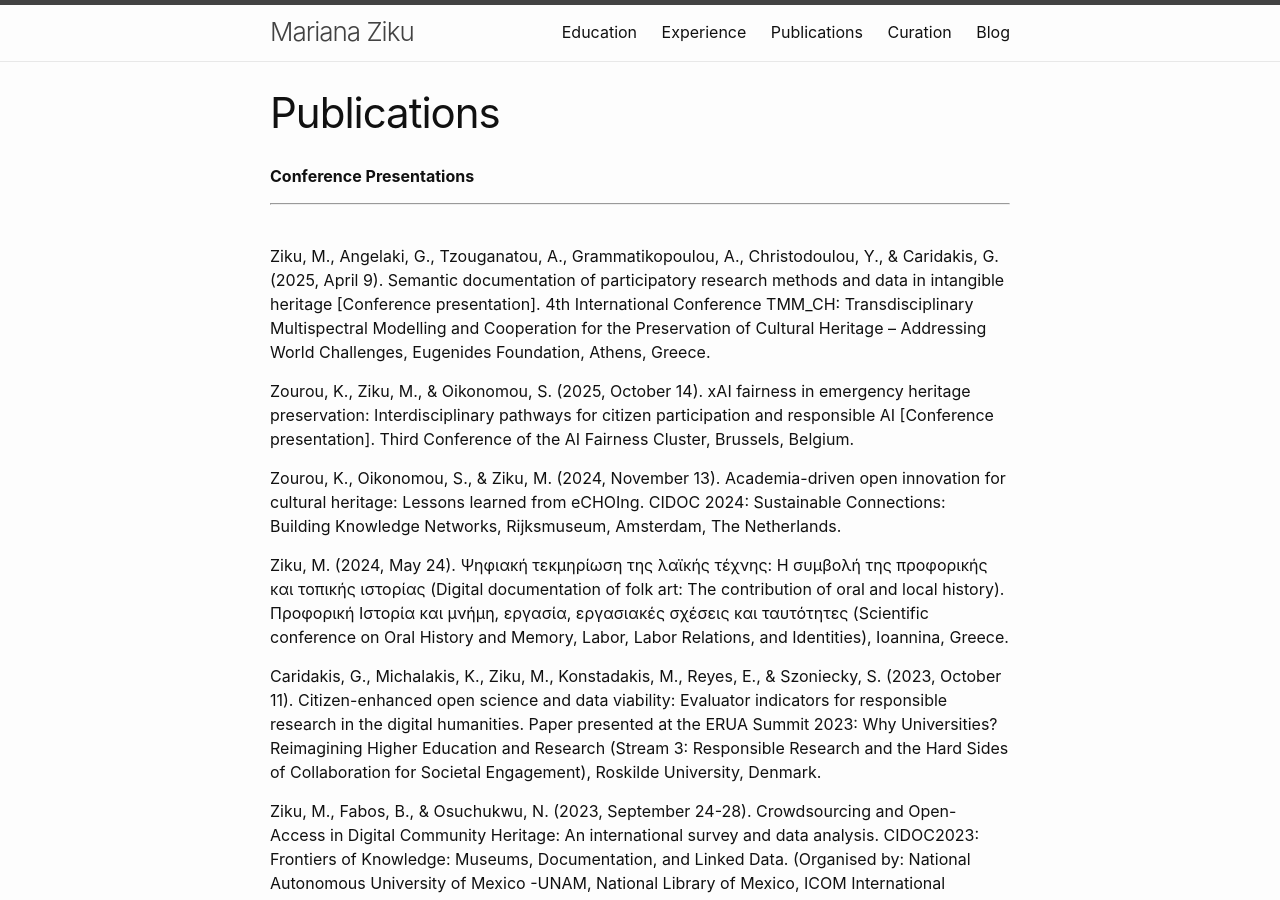
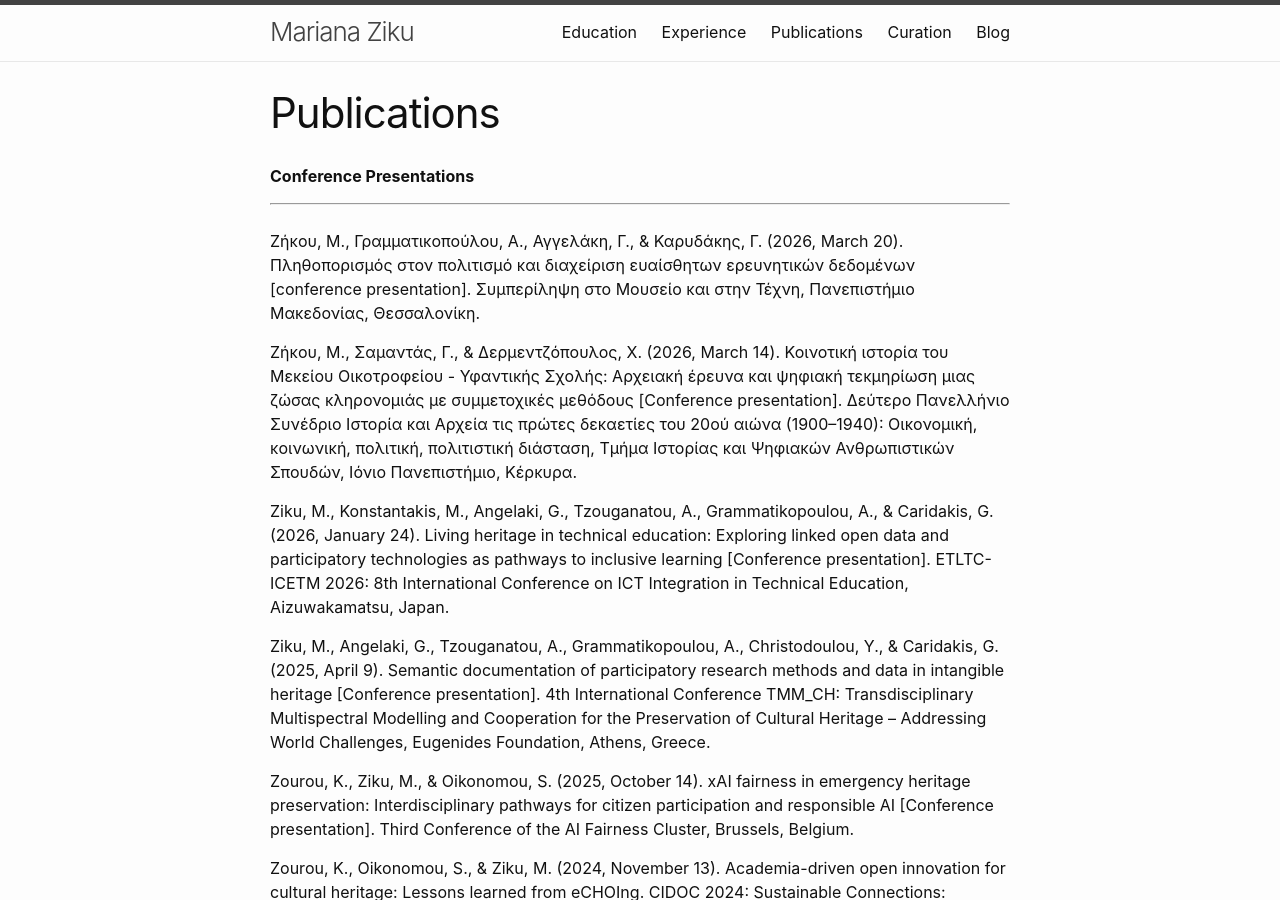
Before and after one commit to mziku/mziku.github.io, a Jekyll site: the page built from publications.md, in a window 1280 px wide and 900 px high. Built offline with Jekyll 4.4.1, drawn with Linux system fonts in a browser that asks for light colours.

Commit message:
Update publications.md

```diff
--- a/publications.md
+++ b/publications.md
@@ -9,6 +9,11 @@ navigation_weight: 3
 
 ---
 <br>
+Ζήκου, Μ., Γραμματικοπούλου, Α., Αγγελάκη, Γ., & Καρυδάκης, Γ. (2026, March 20). Πληθοπορισμός στον πολιτισμό και διαχείριση ευαίσθητων ερευνητικών δεδομένων [conference presentation]. Συμπερίληψη στο Μουσείο και στην Τέχνη, Πανεπιστήμιο Μακεδονίας, Θεσσαλονίκη.
+
+Ζήκου, Μ., Σαμαντάς, Γ., & Δερμεντζόπουλος, Χ. (2026, March 14). Κοινοτική ιστορία του Μεκείου Οικοτροφείου - Υφαντικής Σχολής: Αρχειακή έρευνα και ψηφιακή τεκμηρίωση μιας ζώσας κληρονομιάς με συμμετοχικές μεθόδους [Conference presentation]. Δεύτερο Πανελλήνιο Συνέδριο Ιστορία και Αρχεία τις πρώτες δεκαετίες του 20ού αιώνα (1900–1940): Οικονομική, κοινωνική, πολιτική, πολιτιστική διάσταση, Τμήμα Ιστορίας και Ψηφιακών Ανθρωπιστικών Σπουδών, Ιόνιο Πανεπιστήμιο, Κέρκυρα.
+
+Ziku, M., Konstantakis, M., Angelaki, G., Tzouganatou, A., Grammatikopoulou, A., & Caridakis, G. (2026, January 24). Living heritage in technical education: Exploring linked open data and participatory technologies as pathways to inclusive learning [Conference presentation]. ETLTC-ICETM 2026: 8th International Conference on ICT Integration in Technical Education, Aizuwakamatsu, Japan.
 
 Ziku, M., Angelaki, G., Tzouganatou, A., Grammatikopoulou, A., Christodoulou, Y., & Caridakis, G. (2025, April 9). Semantic documentation of participatory research methods and data in intangible heritage [Conference presentation]. 4th International Conference TMM_CH: Transdisciplinary Multispectral Modelling and Cooperation for the Preservation of Cultural Heritage – Addressing World Challenges, Eugenides Foundation, Athens, Greece.
 
```
